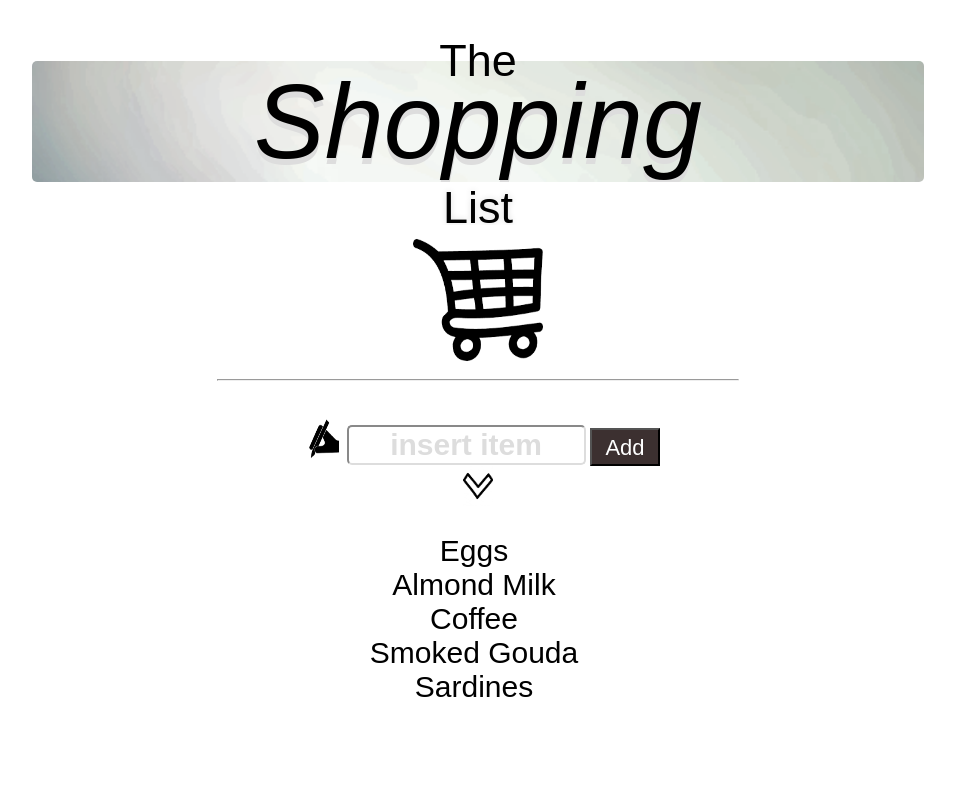
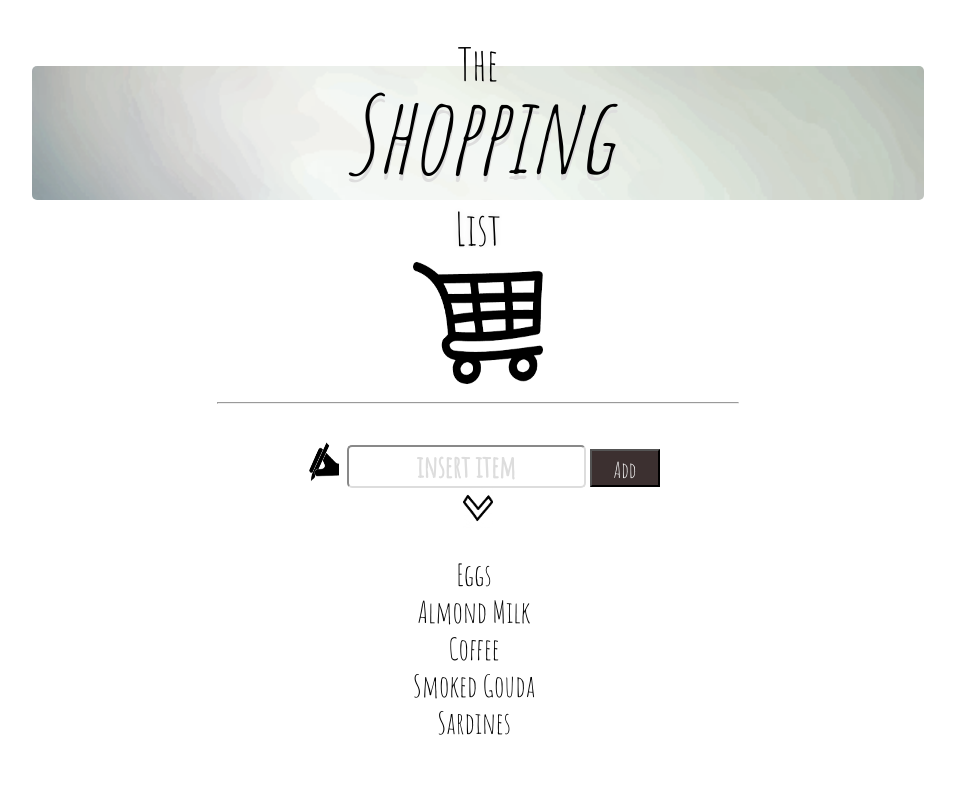
Before and after one commit to treyrader11/TheShoppingList, a website built with webpack: page index.html in a window 1280 px wide. Shown: the top 800 px of the page, without its empty margins (162-1117 px from the left). Built offline with nearby package versions, Linux system fonts and the light colour scheme.

Commit message:
updated readme

```diff
--- a/index.html
+++ b/index.html
@@ -5,7 +5,7 @@
 	<title>Shopping List</title>
 	<link rel="icon" type="image/png" href="images/flavicon.png" />
 	<!--<link href="https://maxcdn.bootstrapcdn.com/font-awesome/4.6.3/css/font-awesome.min.css" rel="stylesheet">-->
-	<!--<link href='https://fonts.googleapis.com/css?family=Amatic+SC' rel='stylesheet' type='text/css'>-->
+	<link href='https://fonts.googleapis.com/css?family=Amatic+SC' rel='stylesheet' type='text/css'>
 	<link rel="stylesheet" href="css/normalize.css">
 	<link rel="stylesheet" href="build/shoppingList.0.0.0.min.css">
 
```
Also changed, not shown: README.md.
